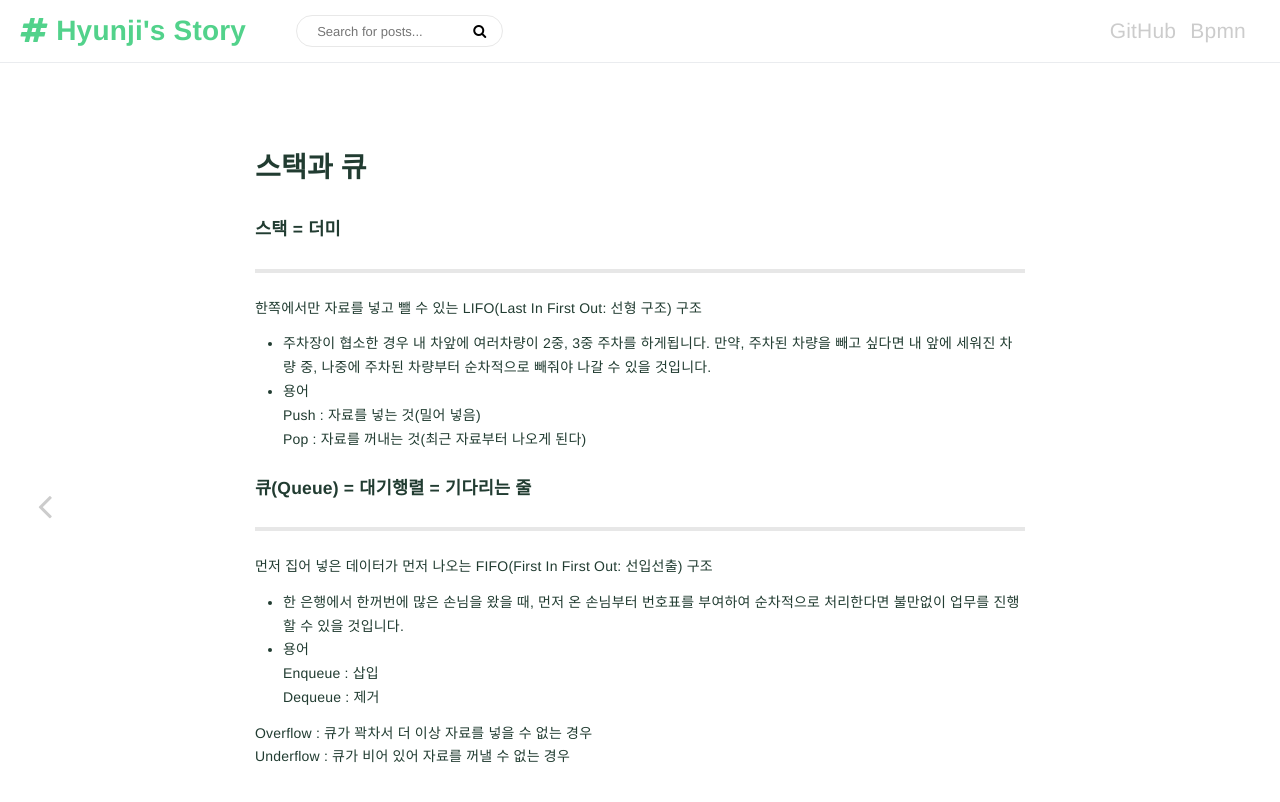
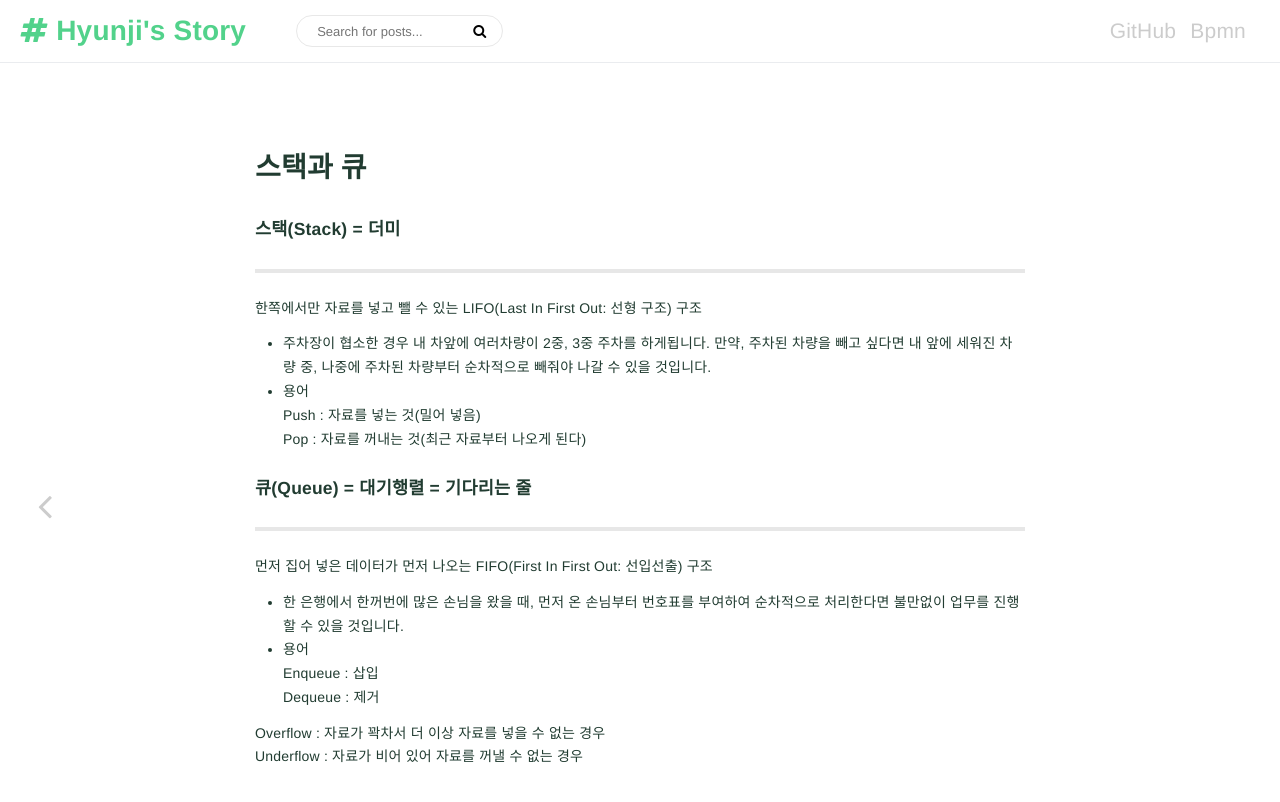
Before and after one commit to Jini2/jini2.github.io, a Jekyll site: the page built from _posts/2021-10-03-stackNqueue.md, in a window 1280 px wide. Shown: the top 802 px of the page. Built offline with Jekyll 4.4.1, drawn with Linux system fonts in a browser that asks for light colours.

Commit message:
modify post

```diff
--- a/_posts/2021-10-03-stackNqueue.md
+++ b/_posts/2021-10-03-stackNqueue.md
@@ -6,7 +6,7 @@ category: algorithm
 layout: post
 ---
 
-#### 스택 = 더미
+#### 스택(Stack) = 더미
 ---
 한쪽에서만 자료를 넣고 뺄 수 있는 LIFO(Last In First Out: 선형 구조) 구조
 - 주차장이 협소한 경우 내 차앞에 여러차량이 2중, 3중 주차를 하게됩니다. 만약, 주차된 차량을 빼고 싶다면 내 앞에 세워진 차량 중, 나중에 주차된 차량부터 순차적으로 빼줘야 나갈 수 있을 것입니다.
@@ -24,5 +24,5 @@ Enqueue : 삽입
 Dequeue : 제거
 
 
-Overflow : 큐가 꽉차서 더 이상 자료를 넣을 수 없는 경우
-Underflow : 큐가 비어 있어 자료를 꺼낼 수 없는 경우
+Overflow : 자료가 꽉차서 더 이상 자료를 넣을 수 없는 경우
+Underflow : 자료가 비어 있어 자료를 꺼낼 수 없는 경우
```
